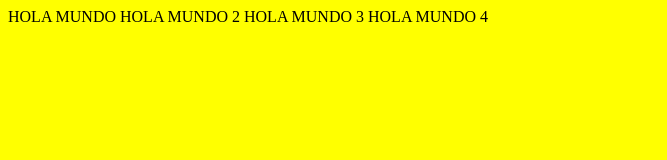
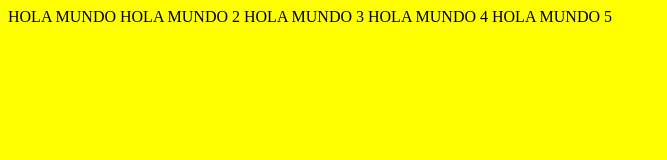
Before and after one commit to sdmoquillazah/YOVANY, a plain HTML site: page HOLA.HTML in a window 1280 px wide. Shown: the whole page, without its empty margins (0-667 px from the left). Drawn offline with Linux system fonts and the light colour scheme.

Commit message:
hola mundo5

```diff
--- a/HOLA.HTML
+++ b/HOLA.HTML
@@ -5,5 +5,6 @@ HOLA MUNDO
 HOLA MUNDO 2
 HOLA MUNDO 3
 HOLA MUNDO 4
+HOLA MUNDO 5
 </BODY>
 </HTML>
```
